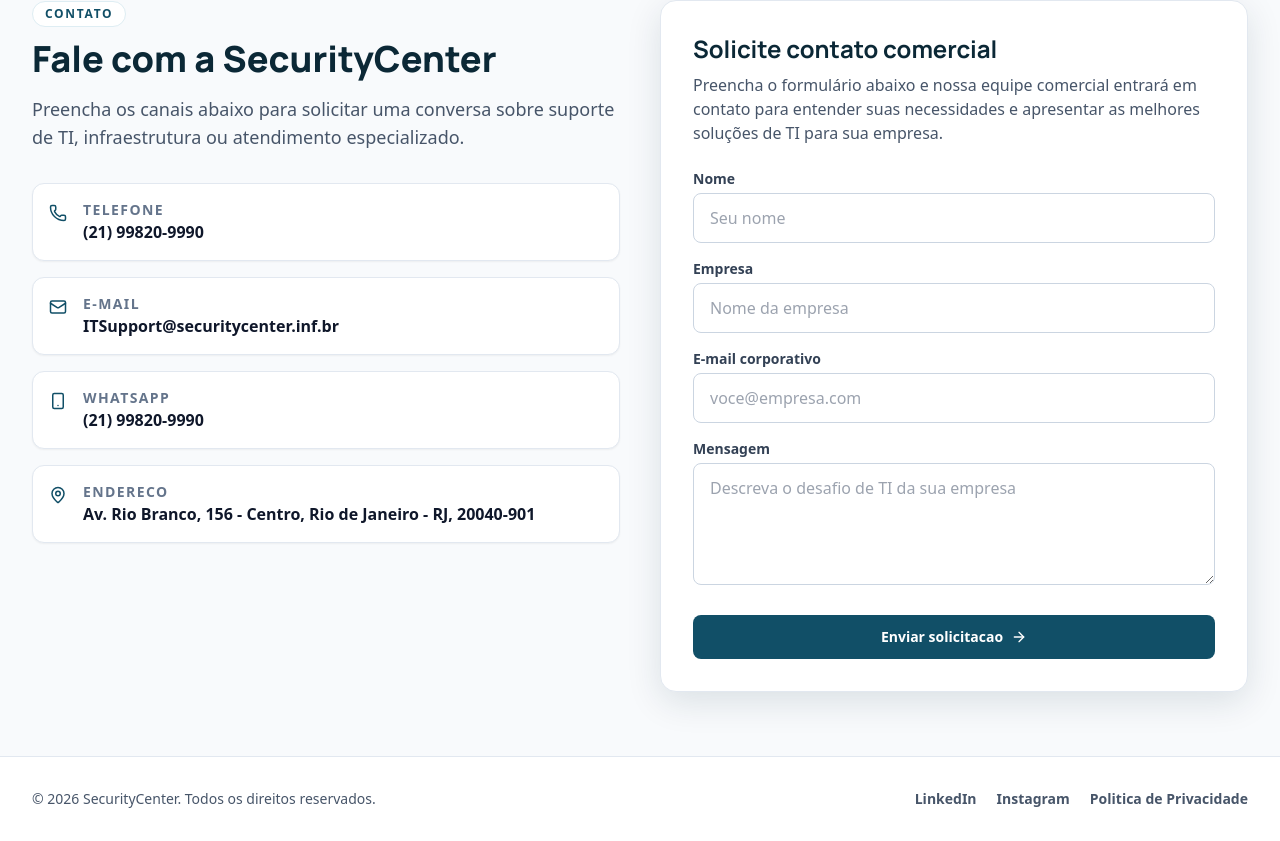
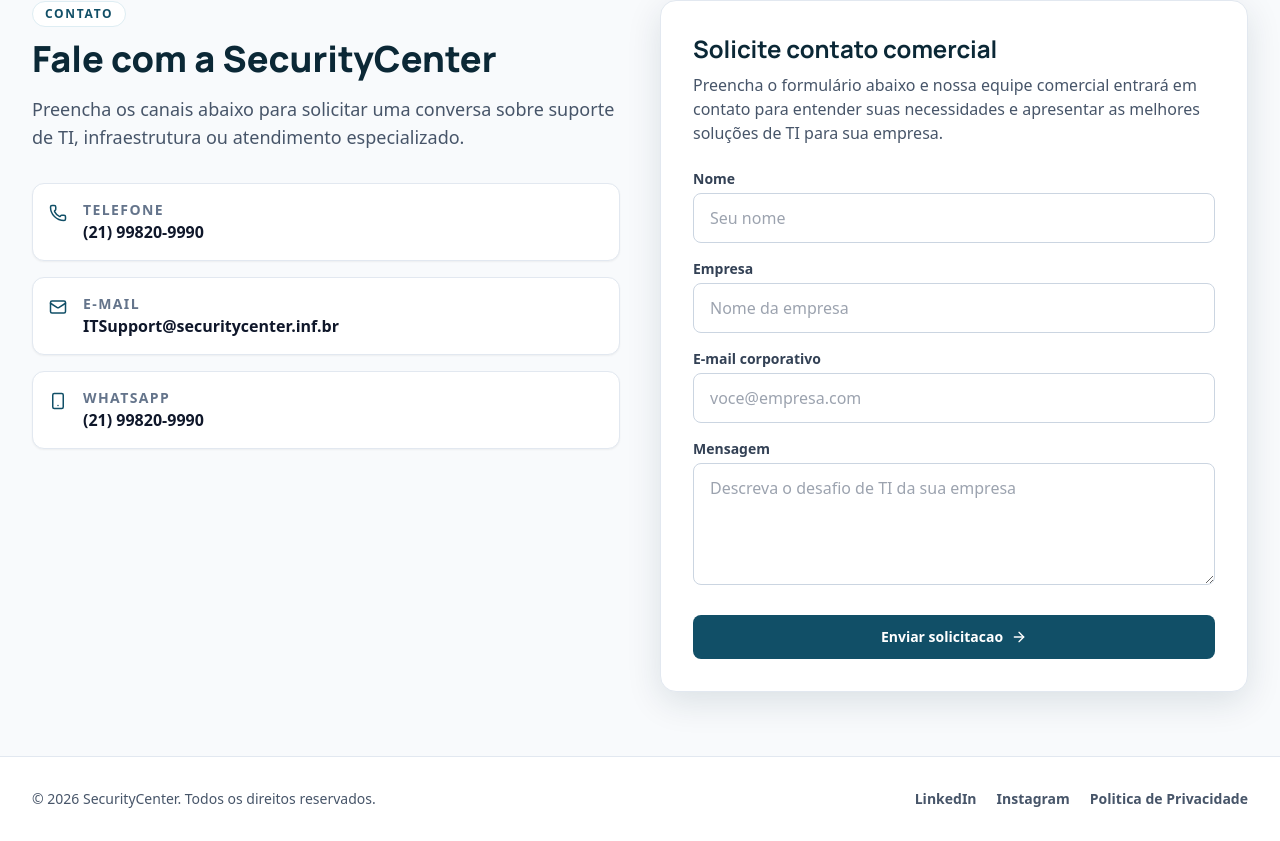
Before and after one commit to CassioJ2/SecurityCenter, a React (Vite) app: page / in a window 1280 px wide. Shown: the part 4115-4956 px from the top of the page. Built offline with nearby package versions, Linux system fonts and the light colour scheme; the HTML template or start-up script is replaced by a standard one.

Commit message:
Remove contact address

```diff
--- a/src/App.jsx
+++ b/src/App.jsx
@@ -6,7 +6,6 @@
   Headset,
   LifeBuoy,
   Mail,
-  MapPin,
   Network,
   Phone,
   ShieldCheck,
@@ -346,13 +345,6 @@
                     <p className="font-semibold text-slate-900">(21) 99820-9990</p>
                   </div>
                 </a>
-                <div className="flex items-start gap-4 rounded-xl border border-slate-200 bg-white p-4 shadow-sm">
-                  <MapPin className="mt-1 text-brand-700" size={18} aria-hidden="true" />
-                  <div>
-                    <p className="text-sm font-semibold uppercase tracking-[0.1em] text-slate-500">Endereco</p>
-                    <p className="font-semibold text-slate-900">Av. Rio Branco, 156 - Centro, Rio de Janeiro - RJ, 20040-901</p>
-                  </div>
-                </div>
               </div>
             </div>
 
```
